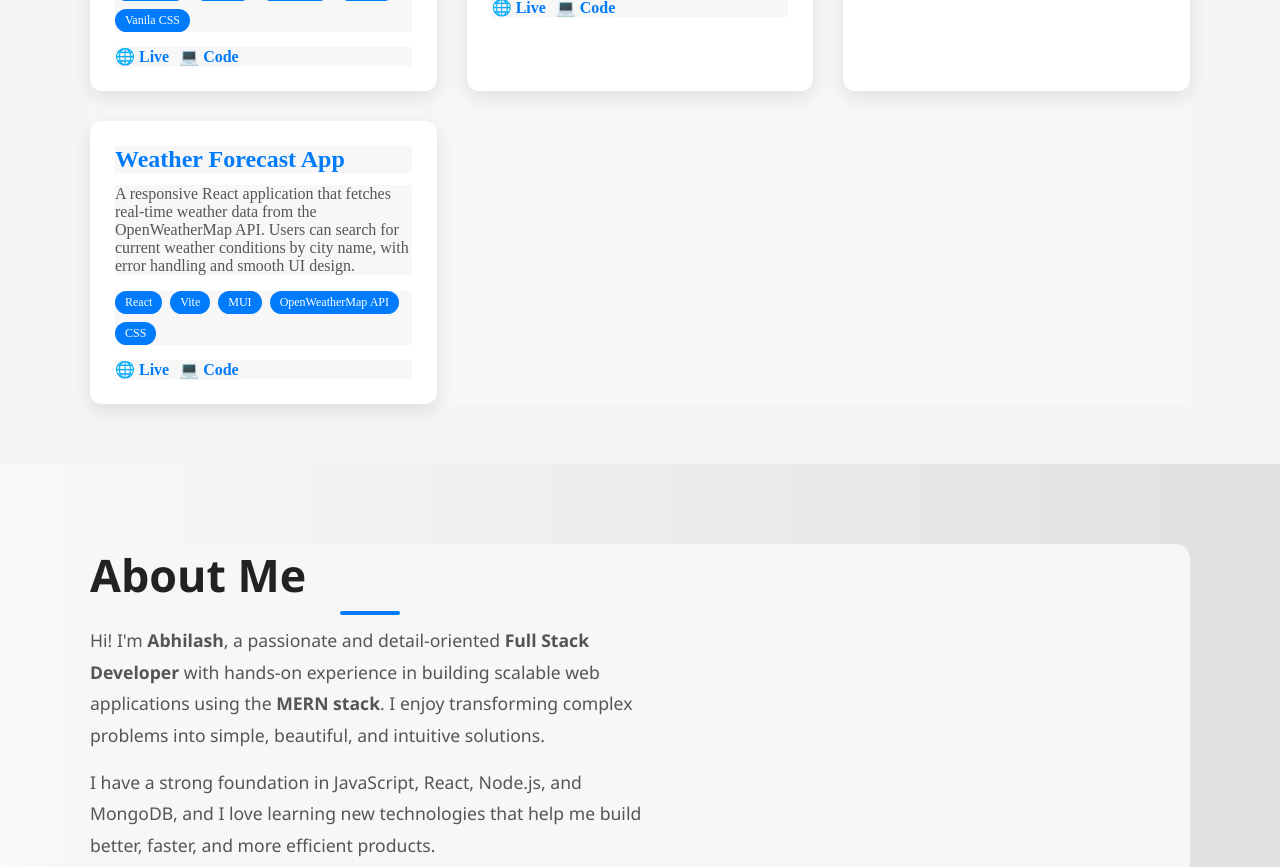
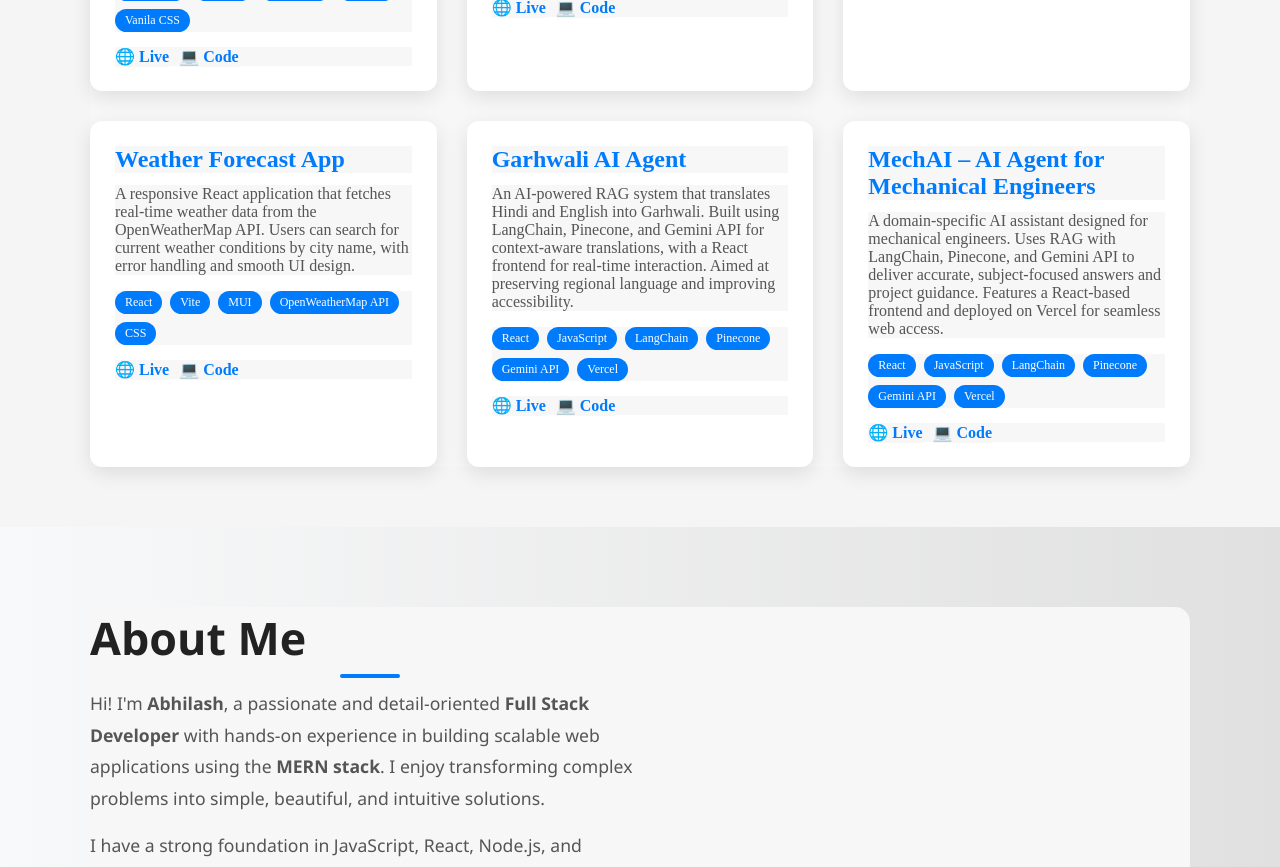
Before and after one commit to AbhilashMundepi/Portfolio-website, a React (Vite) app: page / in a window 1280 px wide. Shown: the part 2160-3027 px from the top of the page. Built offline with nearby package versions, Linux system fonts and the light colour scheme.

Commit message:
Update Projects.jsx

```diff
--- a/src/Components/Projects.jsx
+++ b/src/Components/Projects.jsx
@@ -32,7 +32,24 @@ const projectData = [
     tech: ["React", "Vite", "MUI", "OpenWeatherMap API", "CSS"],
     link: "https://weatherapp-ten-silk.vercel.app/",
     code: "https://github.com/AbhilashMundepi/weatherapp"
-  }
+  },
+  {
+  title: "Garhwali AI Agent",
+  description:
+    "An AI-powered RAG system that translates Hindi and English into Garhwali. Built using LangChain, Pinecone, and Gemini API for context-aware translations, with a React frontend for real-time interaction. Aimed at preserving regional language and improving accessibility.",
+  tech: ["React", "JavaScript", "LangChain", "Pinecone", "Gemini API", "Vercel"],
+  link: "https://garhwali-ai-agent-frontend.vercel.app/",
+  code: "https://github.com/AbhilashMundepi/garhwali-ai-agent"
+},
+{
+  title: "MechAI – AI Agent for Mechanical Engineers",
+  description:
+    "A domain-specific AI assistant designed for mechanical engineers. Uses RAG with LangChain, Pinecone, and Gemini API to deliver accurate, subject-focused answers and project guidance. Features a React-based frontend and deployed on Vercel for seamless web access.",
+  tech: ["React", "JavaScript", "LangChain", "Pinecone", "Gemini API", "Vercel"],
+  link: "https://mech-ai-frontend.vercel.app/",
+  code: "https://github.com/AbhilashMundepi/mech-ai-agent"
+}
+
 ];
 
 export default function Projects() {
```
